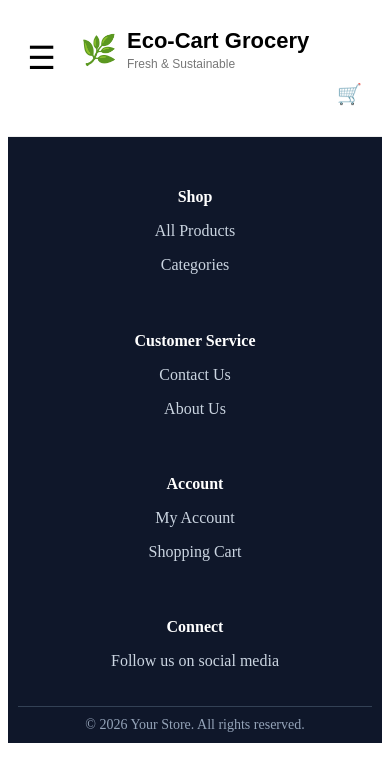
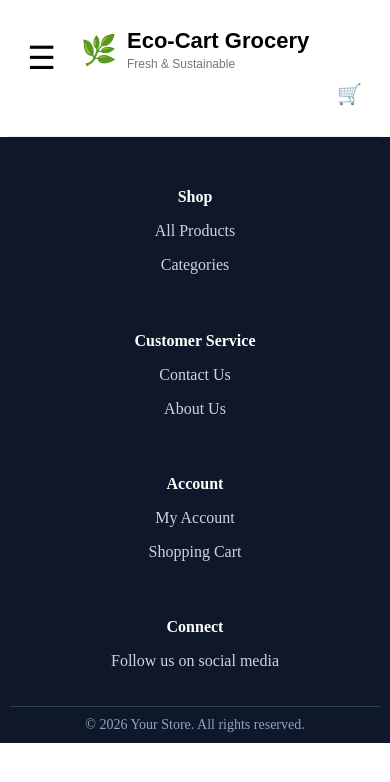
Before and after one commit to Ged45/Eco-Cart-Grocery, a React (Vite) app: page / in a window 390 px wide. Shown: the top 782 px of the page. Built offline with nearby package versions, Linux system fonts and the light colour scheme.

Commit message:
footer style

```diff
--- a/src/App.jsx
+++ b/src/App.jsx
@@ -2,7 +2,7 @@ import React from "react";
 import { Outlet } from "react-router-dom";
 import Header from "./components/Header";
 import Footer from "./components/Footer";
-import CategoriesPage from "./pages/categories";
+
 function App() {
   return (
     <>
--- a/src/routes.jsx
+++ b/src/routes.jsx
@@ -2,7 +2,7 @@ import { createBrowserRouter } from "react-router-dom";
 import App from "./App";
 
 // Pages
-import Categories from "./pages/categories";
+
 
 const router = createBrowserRouter([
   {
@@ -10,7 +10,7 @@ const router = createBrowserRouter([
     element: <App />, // Layout (Navbar + Footer)
     children: [
 
-      { path: "categories", element: <Categories /> },
+
 
     ],
   },
--- a/src/styles/footer.css
+++ b/src/styles/footer.css
@@ -3,6 +3,10 @@
   background: #0f172a;
   color: #ffffff;
   padding: 40px 200px 20px;
+  width: 100vw;
+  margin-left: 50%;
+  transform: translateX(-50%);
+  box-sizing: border-box;
 }
 
 /* Grid container */
@@ -16,12 +20,18 @@
 @media (max-width: 900px) {
   .footer {
     padding: 40px 40px 20px;
+    width: 100vw;
+    margin-left: 50%;
+    transform: translateX(-50%);
   }
 }
 
 @media (max-width: 600px) {
   .footer {
     padding: 30px 10px 10px;
+    width: 100vw;
+    margin-left: 50%;
+    transform: translateX(-50%);
   }
   .footer-container {
     grid-template-columns: 1fr;
```
